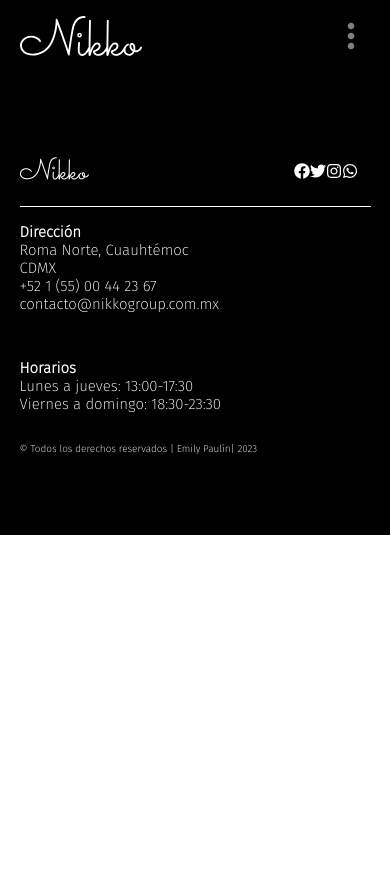
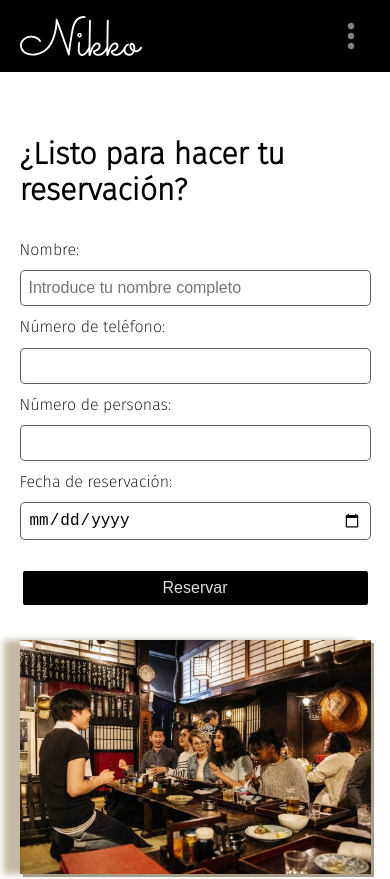
Before and after one commit to emspa07/restauranteapp, a React (Create React App) app: page /reservation in a window 390 px wide. Shown: the top 879 px of the page. Before the commit the page ends 844 px from the top, so only its background shows below. Built offline with nearby package versions, Linux system fonts and the light colour scheme.

Commit message:
se modificaron y se aplicaron estilos de Reservation

```diff
--- a/src/App.js
+++ b/src/App.js
@@ -6,6 +6,7 @@ import Navbar from './components/Navbar';
 import Footer from './components/Footer';
 import {Home} from './pages/Home';
 import { Menu } from "./pages/Menu";
+import Reservation from "./pages/Reservation";
 
 function App() {
   return (
@@ -17,6 +18,9 @@ function App() {
     <Routes>
             <Route path="/menu" element={<Menu/>}/>
     </Routes>
+    <Routes>
+            <Route path="/reservation" element={<Reservation/>}/>
+    </Routes>
     <Footer/>
     </>
   );
--- a/src/components/About.jsx
+++ b/src/components/About.jsx
@@ -12,10 +12,10 @@ function About () {
                 <div className="info_foto_about">
                     <div className="foto_about">
                         <img src={fotoRestaurante} alt="Restaurant" className="img_restaurant"/>
-                        <span>“</span>
-                        <p>La increíble vivencia ‘Chef en Casa’ de Nikko nos sumerge en un mundo de hedonismo.</p>
-                        <span>”</span>
-                        <h6>- Gather Journal</h6>
+                        <div className="quote">
+                            <p>“La increíble vivencia ‘Chef en Casa’ de Nikko nos sumerge en un mundo de hedonismo”.</p>
+                            <h6>- Gather Journal</h6>
+                        </div>
                     </div>
                     <div className="info_about">
                         <h2>Un lugar agradable para toda la familia.</h2>
--- a/src/components/Button.jsx
+++ b/src/components/Button.jsx
@@ -1,8 +1,8 @@
 import React from "react";
 import "./styles/button.css"
 
-function Button(text){
-    return <button className="button__reservation">{text.title}</button>
+function Button(props){
+    return <button className="button__reservation">{props.title}</button>
 }
 
 export default Button;
--- a/src/components/Jumbotron.jsx
+++ b/src/components/Jumbotron.jsx
@@ -1,6 +1,7 @@
 import React from "react";
 import Button from "./Button";
 import "./styles/jumbotron.css";
+import { Link } from "react-router-dom";
 
 
 function Jumbotron (){
@@ -9,7 +10,7 @@ function Jumbotron (){
                 <div className="hero_text">
                     <h1>Un exquisito portal al corazón de Japón desde 1989</h1>
                     <p>Experimente nuestro menú de temporada en un relajante espacio dentro de la ciudad. </p>
-                    <Button title="Reservar"></Button>
+                    <Link to="/Menu"><Button title="Menú"></Button>               </Link>
                  </div>
 
             </section>
--- a/src/components/styles/about.css
+++ b/src/components/styles/about.css
@@ -5,14 +5,17 @@
 }
 .img_restaurant{
     width: 100%;
-    margin-bottom: 1rem;
+    margin-bottom: 2rem;
+}
+.foto_about .quote{
+    padding: 20px;
+    box-shadow:
+         inset 0 -3em 3em rgba(0,0,0,0.1),
+               0 0  0 2px  rgb(211, 210, 209),
+               0.3em 0.3em 1em rgba(0,0,0,0.3);
 }
 .foto_about p{
     font-size: 1.5rem;
-    margin-top: -1rem;
-}
-.foto_about span{
-    font-size: 3rem;
 }
 .foto_about h6{
     border-color: rgba(165,156,140,255);
@@ -28,6 +31,7 @@
     justify-content: center;
     align-items: center;
 }
+
 .info_about h2{
     font-size: 2rem;
 }
--- a/src/components/styles/button.css
+++ b/src/components/styles/button.css
@@ -1,5 +1,5 @@
 .button__reservation{
-    width: 45%;
+    width: 15%;
     padding: 0.5rem 1rem;
     cursor: pointer;
     background: black;
@@ -8,3 +8,13 @@
     border-radius: 5px;
     font-size: 1.2rem;
 }
+
+@media (min-width: 300px) and (max-width:880px){
+    .button__reservation{
+        width: 40%;
+        font-size: 1rem;
+    }
+
+
+
+}
--- a/src/components/styles/jumbotron.css
+++ b/src/components/styles/jumbotron.css
@@ -12,7 +12,7 @@
     display: flex;
     flex-direction: column;
     color:white;
-    justify-content: start;
+   /* justify-content: start;*/
     margin-top: 10rem;
     margin-left: 5rem;
 
--- a/src/pages/Reservation.jsx
+++ b/src/pages/Reservation.jsx
@@ -1,7 +1,34 @@
+
+import Button from '../components/Button';
+import restaurantInterior from './img/restaurante_interior.jpg';
+
+import './css/reservation.css'
+
 function Reservation () {
     return (
-        <p></p>
+        <section className = "app_container section_spacers">
+        <div className="reservation_container">
+            <div className='form_reservation'>
+                <form className='form_data'>
+                    <h2>¿Listo para hacer tu reservación?</h2>
+                    <label>Nombre:</label>
+                    <input type='text' name='name' placeholder='Introduce tu nombre completo' required/>
+                    <label>Número de teléfono:</label>
+                    <input type='number' name='numberPhone' required/>
+                    <label>Número de personas:</label>
+                    <input type='number' name='numberPeople' required/>
+                    <label>Fecha de reservación: </label>
+                    <input type='date' name='reservationDate' required/>
+                    <Button title = "Reservar"/>
+                </form>
+                <div className='reservation_img'>
+                    <img src={restaurantInterior} alt='Restaurante-Interior' className="img_restaurantint"/>
+                </div>
+            </div>
+
+        </div>
+        </section>
     )
 }
 
-export default Reservation
+export default Reservation;
--- /dev/null
+++ b/src/pages/css/reservation.css
@@ -0,0 +1,41 @@
+.form_reservation{
+    display: grid;
+    grid-template-columns: repeat(2, 1fr);
+    gap: 5rem;
+    align-items: center;
+}
+.reservation_img > img{
+    width: 100%;
+    box-shadow: 3px 3px rgba(165,156,140,255), -1em 0 .4em rgba(196, 185, 165);
+}
+.form_data{
+    width: 100%;
+    display: flex;
+    flex-direction: column;
+}
+.form_data > button{
+    width: 100%;
+}
+.form_data h2{
+    margin-bottom: 2rem;
+    font-size: 2rem;
+}
+.form_data > label{
+    font-size: 1rem;
+}
+.form_data > input{
+    padding: 0.5rem;
+    margin: 0.7rem 0;
+    border-radius: 5px;
+    border:1px solid #000000a1;
+    font-size: 1rem;
+}
+@media (min-width: 300px) and (max-width:880px){
+    .form_reservation{
+        grid-template-columns: repeat(1, 1fr);
+        gap: 2rem;
+    }
+    .form_data h2{
+        font-size: 1.9rem;
+    }
+}
```
Also changed, not shown: src/pages/img/restaurante_interior.jpg (added).
